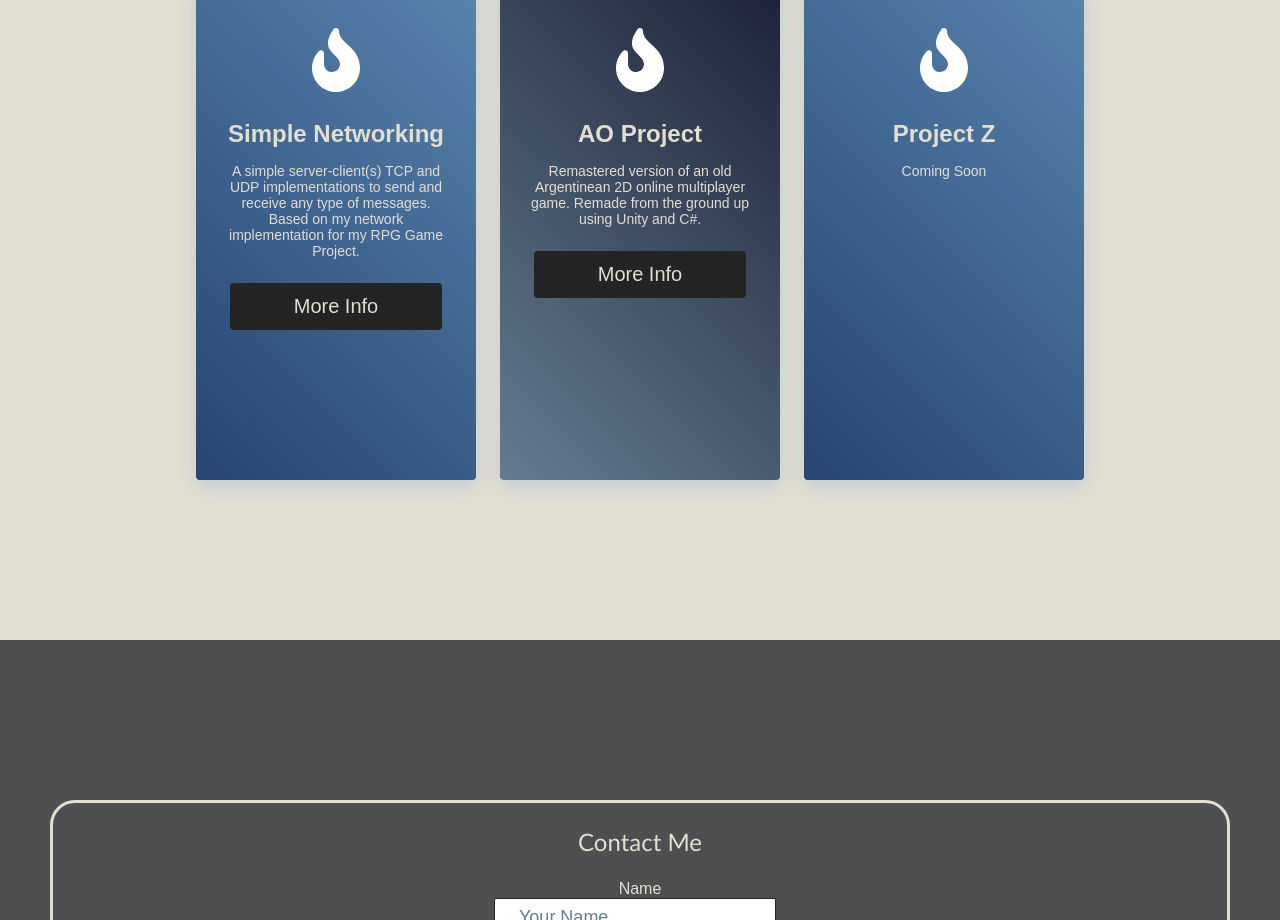
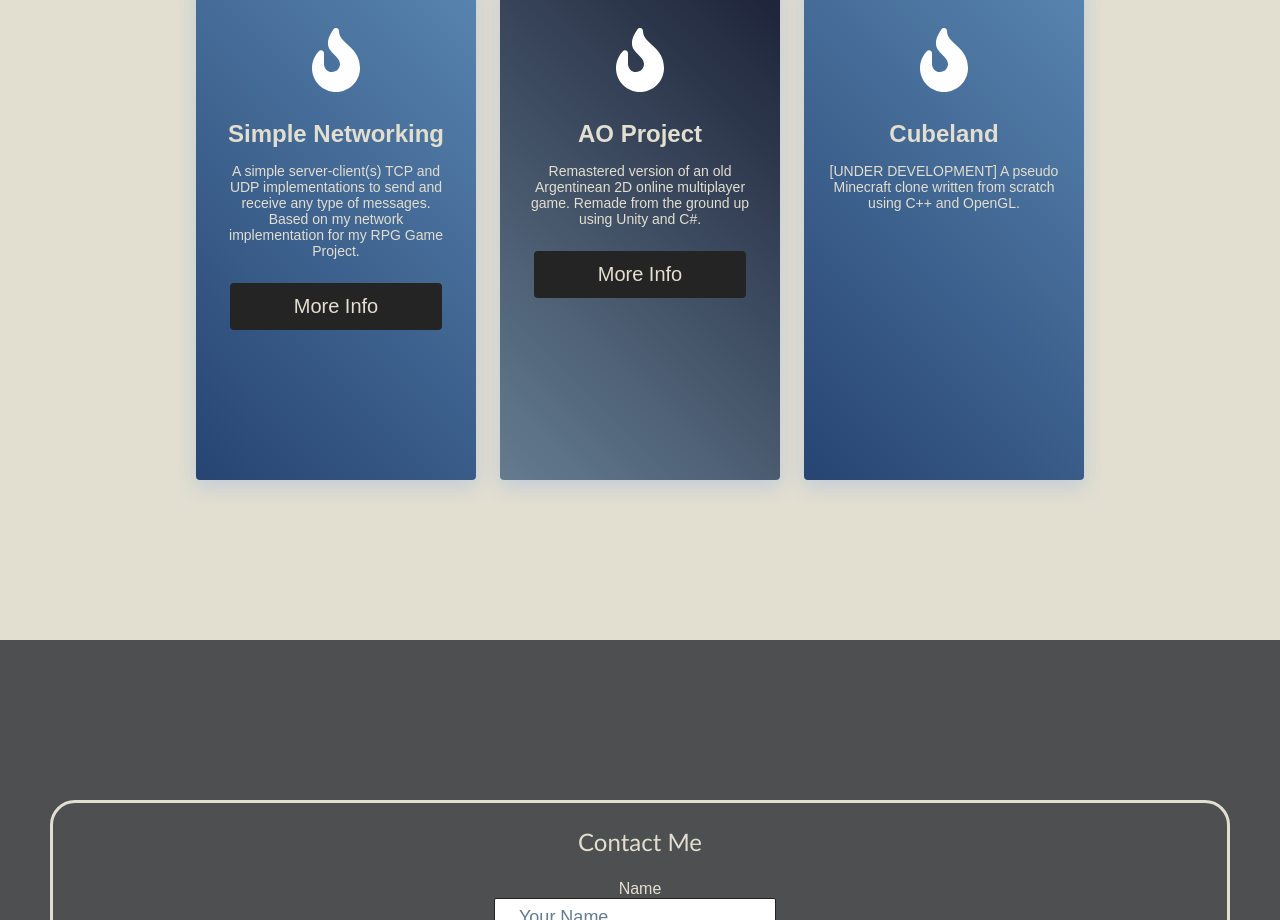
Before and after one commit to santiago0411/portfolio-website, a React (Create React App) app: page /#/ in a window 1280 px wide. Shown: the part 1020-1940 px from the top of the page. Built offline with nearby package versions, Linux system fonts and the light colour scheme.

Commit message:
Added Cubeland to highlight projects

```diff
--- a/src/Data.js
+++ b/src/Data.js
@@ -1,4 +1,5 @@
 const simpleNetworkingGitLink = "https://github.com/santiago0411/SimpleNetworking";
+const cubelandGitLink = "https://github.com/santiago0411/Cubeland";
 const githubProfileLink = "https://github.com/santiago0411?tab=repositories";
 const linkedInLink = "https://www.linkedin.com/in/santiago-carnuccio-8a31401a6/";
 const engWikiAoLink = "https://en.wikipedia.org/wiki/Argentum_Online";
@@ -52,9 +53,9 @@ const projectHighlightsEng = {
     LinkTo: simpleNetworkingGitLink
   },
   ProjectThree: {
-    Title: "Project Z",
-    Description: "Coming Soon",
-    LinkTo: "/"
+    Title: "Cubeland",
+    Description: "[UNDER DEVELOPMENT] A pseudo Minecraft clone written from scratch using C++ and OpenGL.",
+    LinkTo: cubelandGitLink
   }
 }
 
@@ -72,9 +73,9 @@ const projectHighlightsEs = {
     LinkTo: simpleNetworkingGitLink
   },
   ProjectThree: {
-    Title: "Proyecto Z",
-    Description: "Próximamente",
-    LinkTo: "/"
+    Title: "Cubeland",
+    Description: "[EN DESARROLLO] Clon de Minecraft escrito en C++ utilizando OpenGL.",
+    LinkTo: cubelandGitLink
   }
 }
 
```
